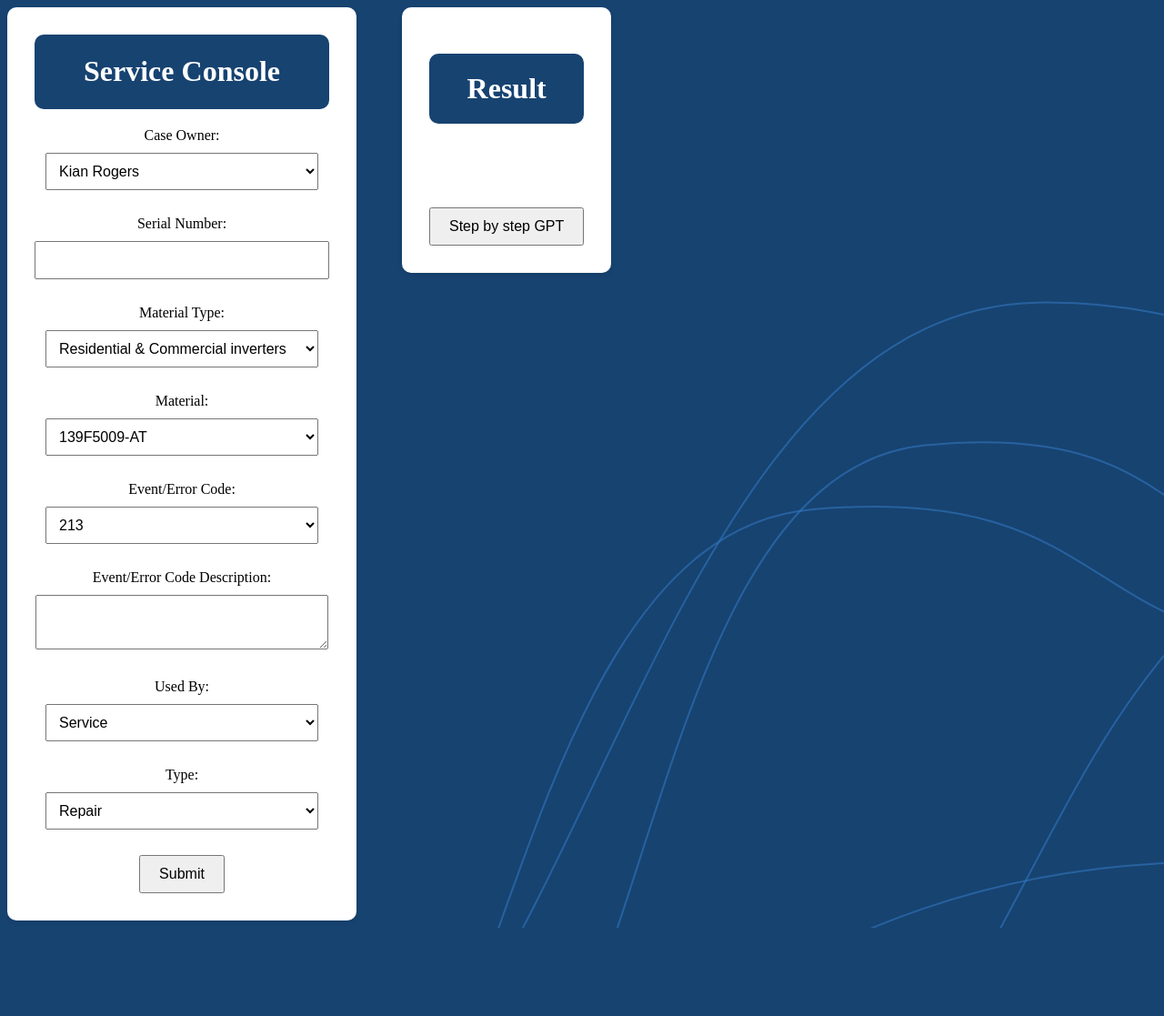
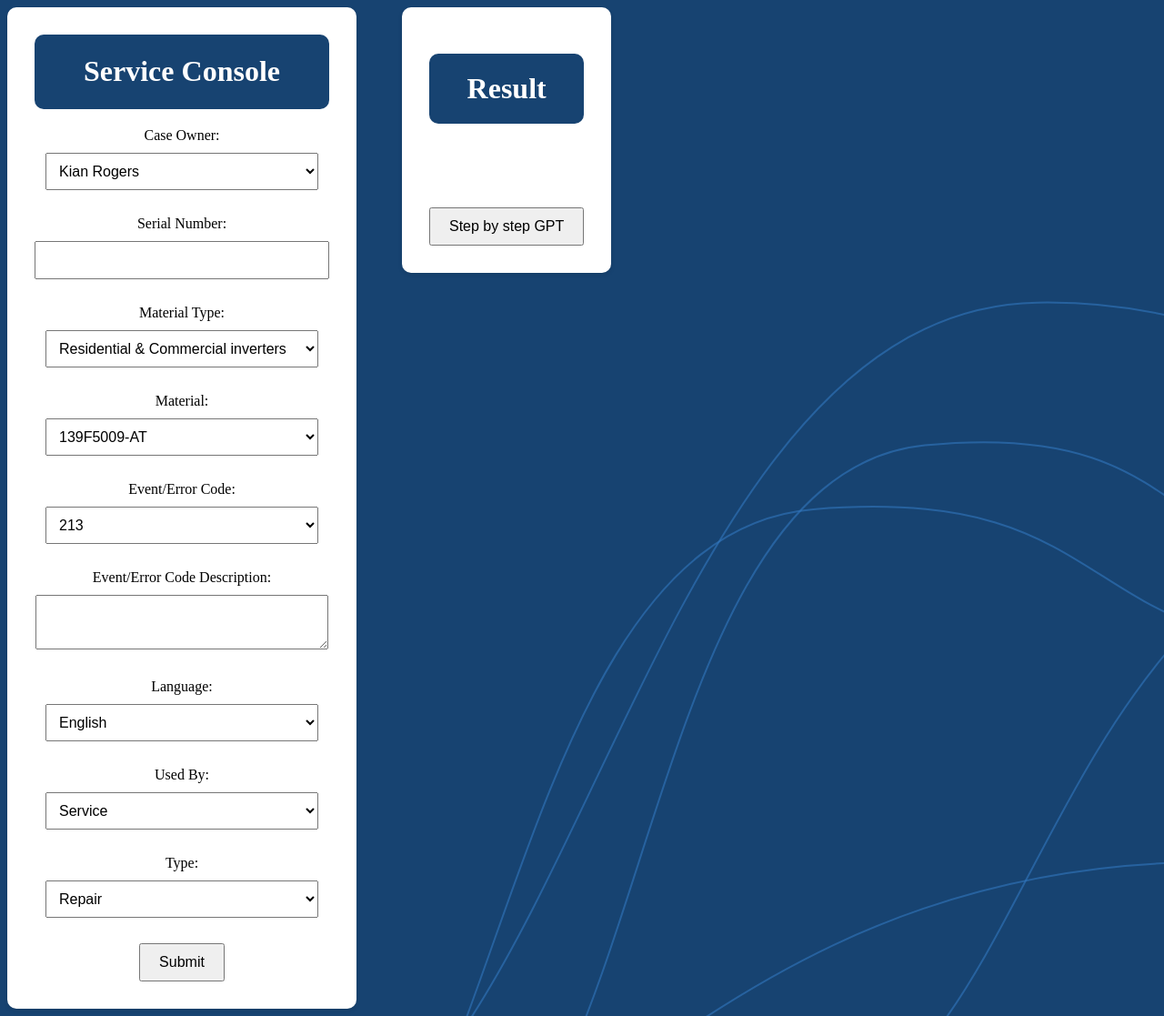
Before and after one commit to innential-ospi/SMA-Categorization, a Flask app: page / in a window 1280 px wide. Shown: the whole page at 91% size. Before the commit the page ends 1020 px from the top, so only its background shows below. Run offline with Flask 3, Linux system fonts and the light colour scheme.

Commit message:
language translation for gpt

```diff
--- a/Website/app.py
+++ b/Website/app.py
@@ -128,7 +128,8 @@ def find_similarities(manuals, sensor):
 def ask_gpt(description, path, page, one_page):
     # Use GPT-3.5 to generate step-by-step instructions
     document, pages_number = get_text_from_file(path)
-    user_input = "Extract answer for this problem (point by point): " + description + ", from text:"
+    language = session.get("language")
+    user_input = "Extract answer for this problem (point by point, write answer in" + language +"): " + description + ", from text:"
 
     if one_page == 1:
         for i in range(page - 1, page):
@@ -157,7 +158,7 @@ def gpt_step_by_step():
         filename = filename_global
 
         print("GPT 3.5 step by step")
-        print("Problem describtion:",description,"Filename:", filename)
+        print("Problem description:",description,"Filename:", filename)
 
         path = find_path_to_database() + '/' + filename
 
@@ -189,6 +190,9 @@ def search():
     data = request.get_json()
     model = data.get("serialNumber")
     error = data.get("eventCode")
+    lang = data.get("lang")
+
+    print("Language:", lang)
     description = data.get("eventDescription")
 
     # Check if the model exists in the manuals database
@@ -212,6 +216,7 @@ def search():
     #pass values through session
     session["description"] = description
     session["filename"] = exact_file
+    session["language"] = lang
 
     response = {
         "exact_file": exact_file,
--- a/Website/templates/index.html
+++ b/Website/templates/index.html
@@ -198,6 +198,13 @@
       <label for="event-description">Event/Error Code Description:</label>
       <textarea id="event-description" name="event-description"></textarea><br><br>
 
+      <label for="lang">Language:</label>
+      <select id="lang" name="lang">
+        <option value="English">English</option>
+        <option value="German">German</option>
+        <option value="French">French</option>
+      </select><br><br>
+
       <label for="used-by">Used By:</label>
       <select id="used-by" name="used-by">
         <option value="Service">Service</option>
@@ -248,6 +255,7 @@
       var material = document.getElementById("material").value;
       var eventCode = document.getElementById("event-code").value;
       var eventDescription = document.getElementById("event-description").value;
+      var lang = document.getElementById("lang").value;
       var usedBy = document.getElementById("used-by").value;
       var type = document.getElementById("type").value;
 
@@ -258,6 +266,7 @@
         material: material,
         eventCode: eventCode,
         eventDescription: eventDescription,
+        lang: lang,
         usedBy: usedBy,
         type: type
       };
```
